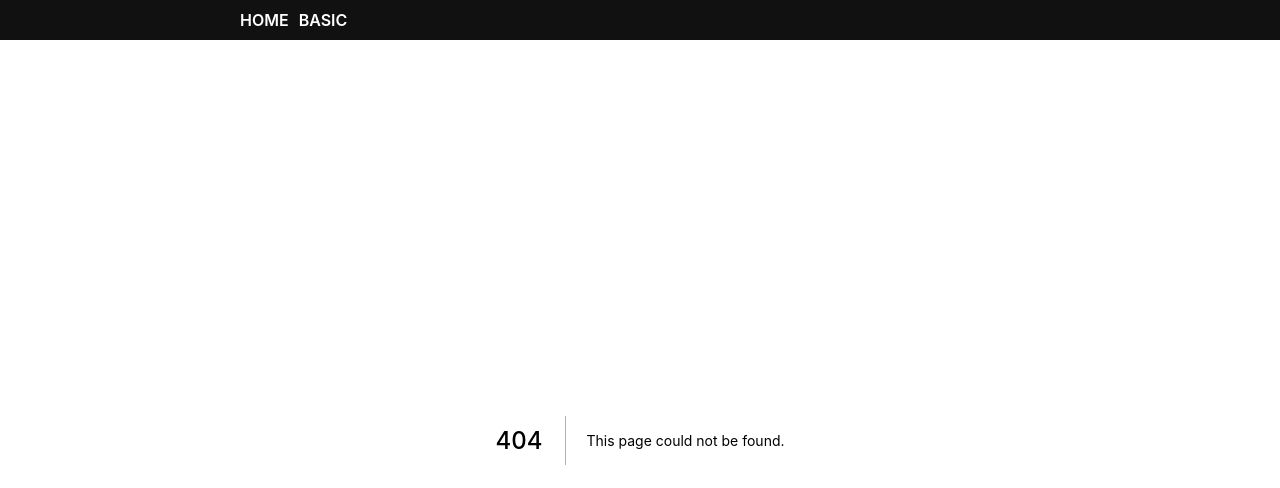
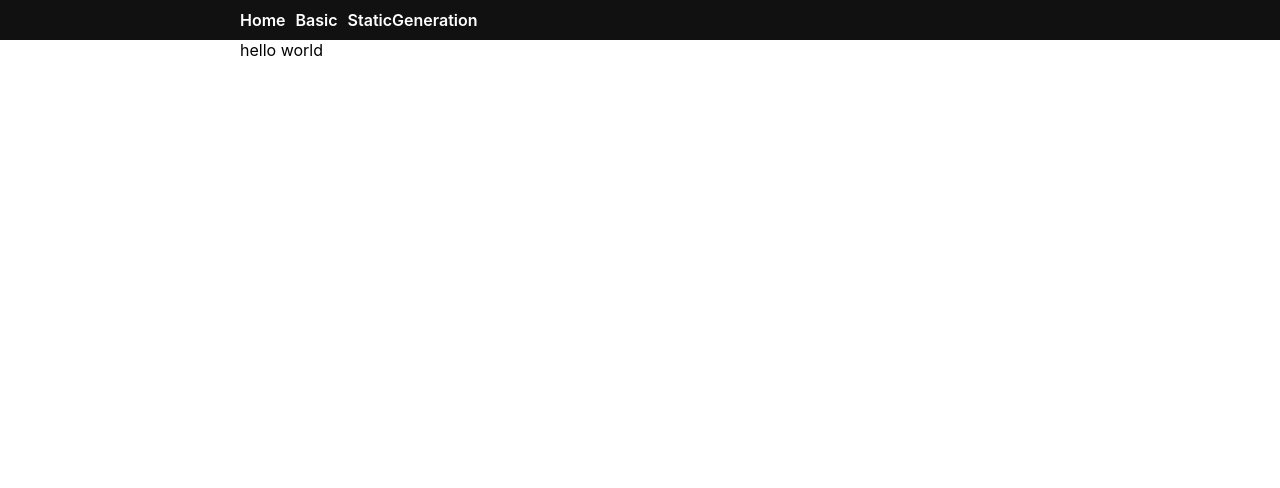
Before and after one commit to socratone/nextjs-example, a Next.js app: page /static-generation in a window 1280 px wide. Before the commit this address had no page. Shown: the top 488 px of the page. Built offline with nearby package versions, Linux system fonts and the light colour scheme.

Commit message:
feat: static generation 예제 추가

```diff
--- a/components/Layout.tsx
+++ b/components/Layout.tsx
@@ -10,8 +10,9 @@ const Layout = ({ children }: LayoutProps) => {
     <Container>
       <Header>
         <Nav>
-          <Link href="/">HOME</Link>
-          <Link href="/basic">BASIC</Link>
+          <Link href="/">Home</Link>
+          <Link href="/basic">Basic</Link>
+          <Link href="/static-generation">StaticGeneration</Link>
         </Nav>
       </Header>
       <Main>{children}</Main>
--- /dev/null
+++ b/pages/static-generation/index.tsx
@@ -0,0 +1,19 @@
+type StaticGenerationProps = {
+  data: string;
+};
+
+const StaticGeneration = ({ data }: StaticGenerationProps) => {
+  return <div>{data}</div>;
+};
+
+// getStaticProps라는 함수가 있으면 함수 내부에서 서버 데이터를 가져온 뒤 빌드한다.
+export const getStaticProps = async () => {
+  // fetch
+  return {
+    props: {
+      data: 'hello world',
+    },
+  };
+};
+
+export default StaticGeneration;
```
